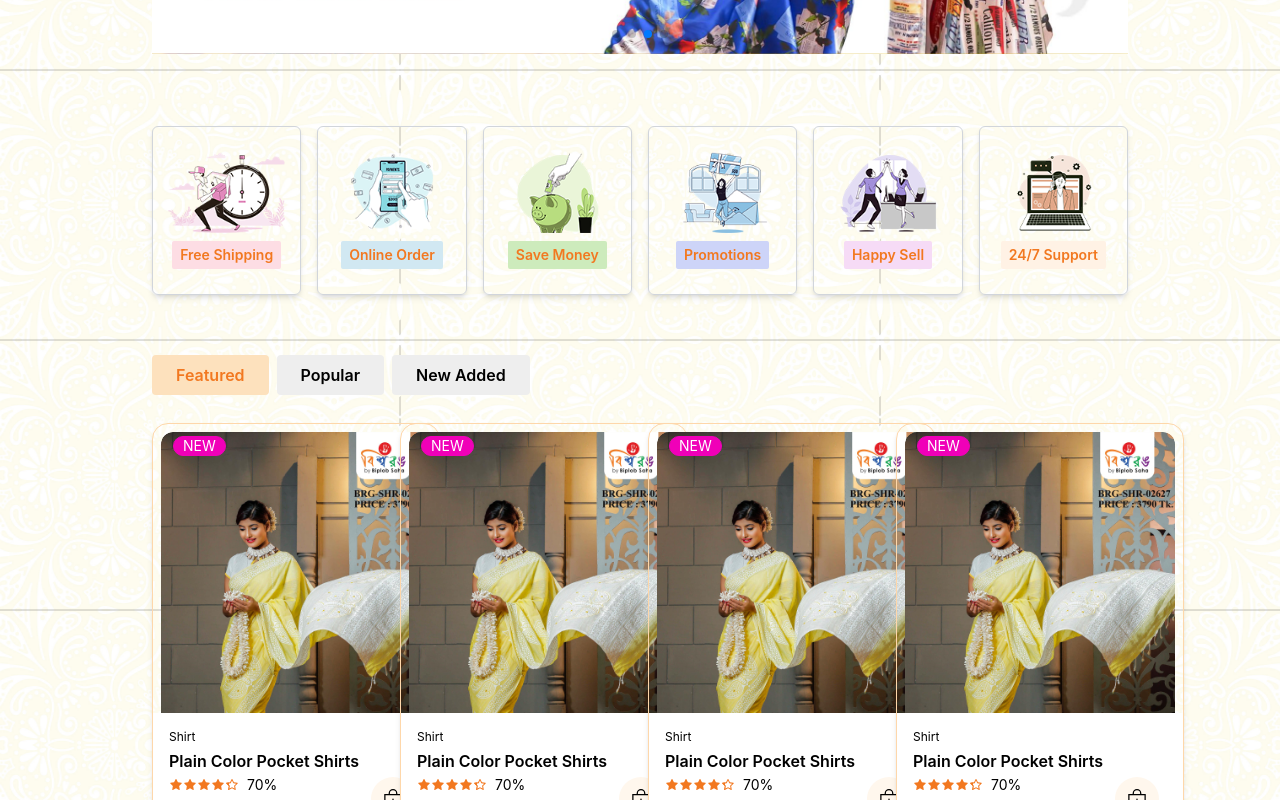
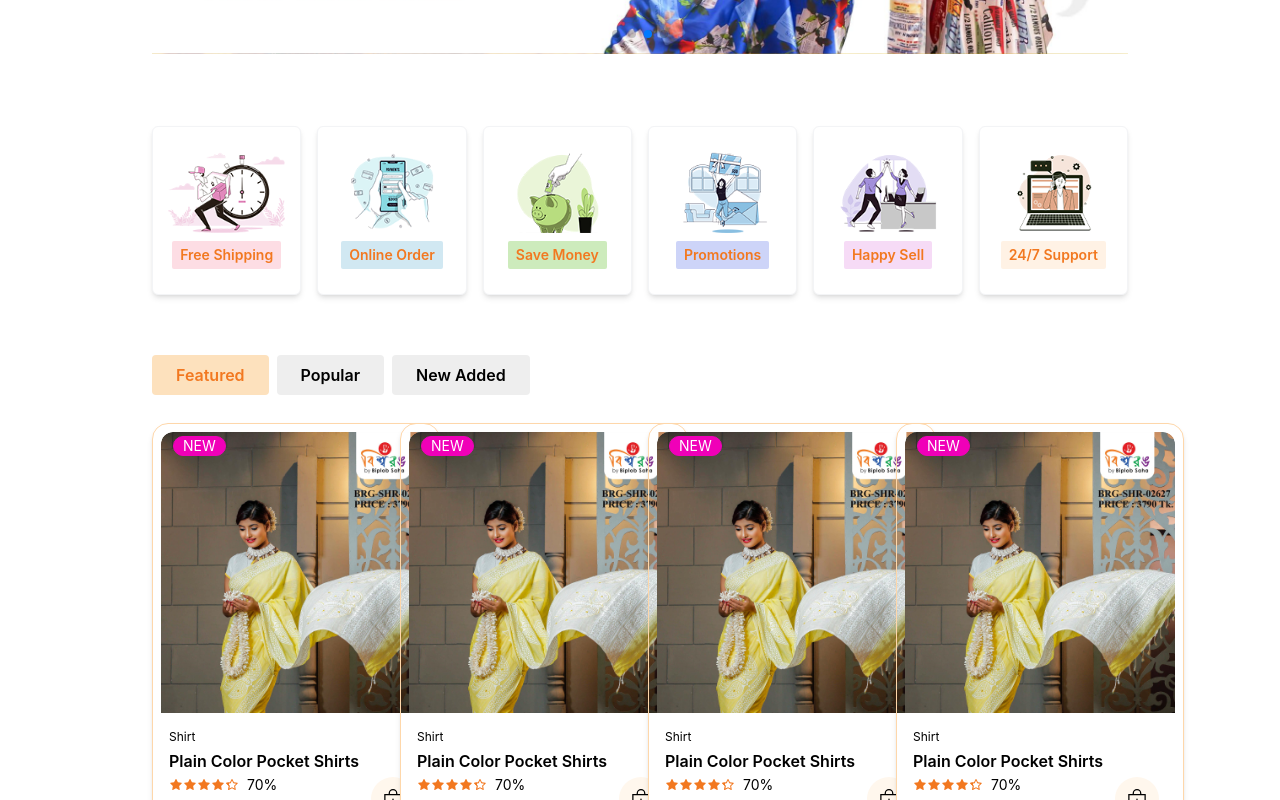
Before and after one commit to Wave-Box/bishworang, a React (Create React App) app: page / in a window 1280 px wide. Shown: the part 740-1540 px from the top of the page. Built offline with nearby package versions, Linux system fonts and the light colour scheme.

Commit message:
update background

```diff
--- a/src/views/pages/Layout.jsx
+++ b/src/views/pages/Layout.jsx
@@ -8,7 +8,7 @@ import HeaderMid from '../components/common/HeaderMid';
 const Layout = () => {
     return (
         <>
-            <div style={{ background: `url(${ackground}) repeat fixed center`, backgroundSize: '480px 270px', position: 'relative' }}>
+            <div style={{ background: `url(${ackground}) no-repeat fixed contain`, backgroundSize: '480px 270px', position: 'relative' }}>
 
                 <HeaderTop />
                 <HeaderDown />
--- a/src/views/pages/home/feature/Feature.jsx
+++ b/src/views/pages/home/feature/Feature.jsx
@@ -55,7 +55,7 @@ export default Feature;
 const SingleFeature = ({ image, color, text }) => {
     return (
         <>
-            <div style={{ padding: '25px 15px' }} className="border border-gray-300 rounded-md shadow-md flex flex-col  gap-y-2">
+            <div style={{ padding: '25px 15px' }} className=" bg-white border border-gray-100 rounded-md shadow-md flex flex-col  gap-y-2">
                 <div className="flex justify-center items-center">
                     <img src={image} width={150} alt="" className='' />
                 </div>
```
